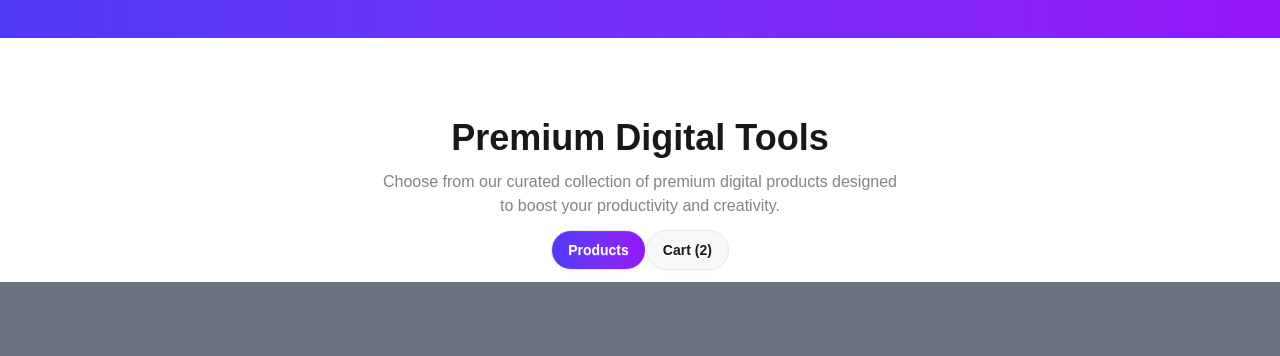
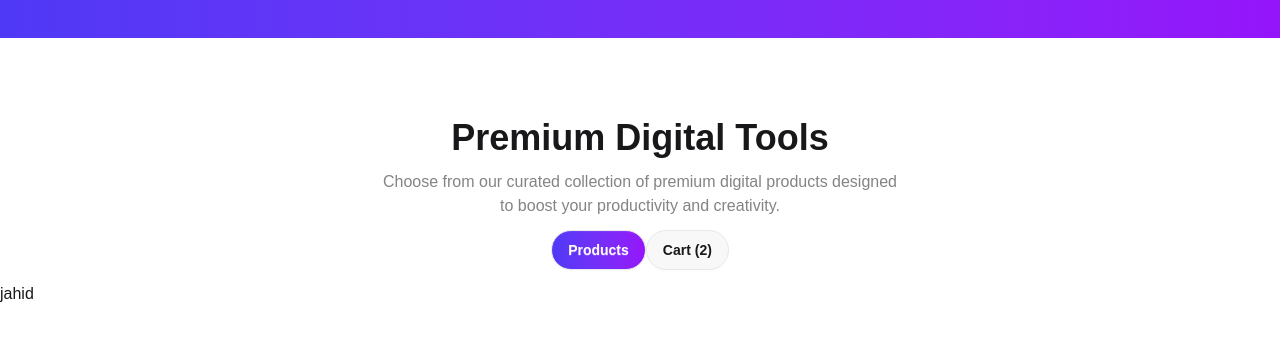
Before and after one commit to jahidhasan909/DigiTools-A06-Project, a React (Vite) app: page / in a window 1280 px wide. Shown: the part 978-1334 px from the top of the page. Built offline with nearby package versions, Linux system fonts and the light colour scheme.

Commit message:
ProductsTap and CartTap components make and add toggle button

```diff
--- a/src/Components/CardSection.jsx
+++ b/src/Components/CardSection.jsx
@@ -1,4 +1,6 @@
 import React, { useState } from 'react';
+import ProductsTap from './ProductsTap';
+import CartTap from './CartTap';
 
 const CardSection = () => {
 
@@ -15,9 +17,9 @@ const CardSection = () => {
                 ${selectType === 'Cart' ? 'bg-linear-to-r from-[#4F39F6] to-[#9514FA] text-white' : ''}
                     btn rounded-3xl `}>Cart (2)</button>
             </div>
-            <div className='bg-gray-500 py-80'>
-
-            </div>
+            {selectType === 'products' ?
+            <ProductsTap></ProductsTap> :
+            <CartTap></CartTap>}
         </div>
     );
 };
--- /dev/null
+++ b/src/Components/CartTap.jsx
@@ -0,0 +1,11 @@
+import React from 'react';
+
+const CartTap = () => {
+    return (
+        <div>
+            Hasan
+        </div>
+    );
+};
+
+export default CartTap;
--- /dev/null
+++ b/src/Components/ProductsTap.jsx
@@ -0,0 +1,11 @@
+import React from 'react';
+
+const ProductsTap = () => {
+    return (
+        <div>
+            jahid
+        </div>
+    );
+};
+
+export default ProductsTap;
```
